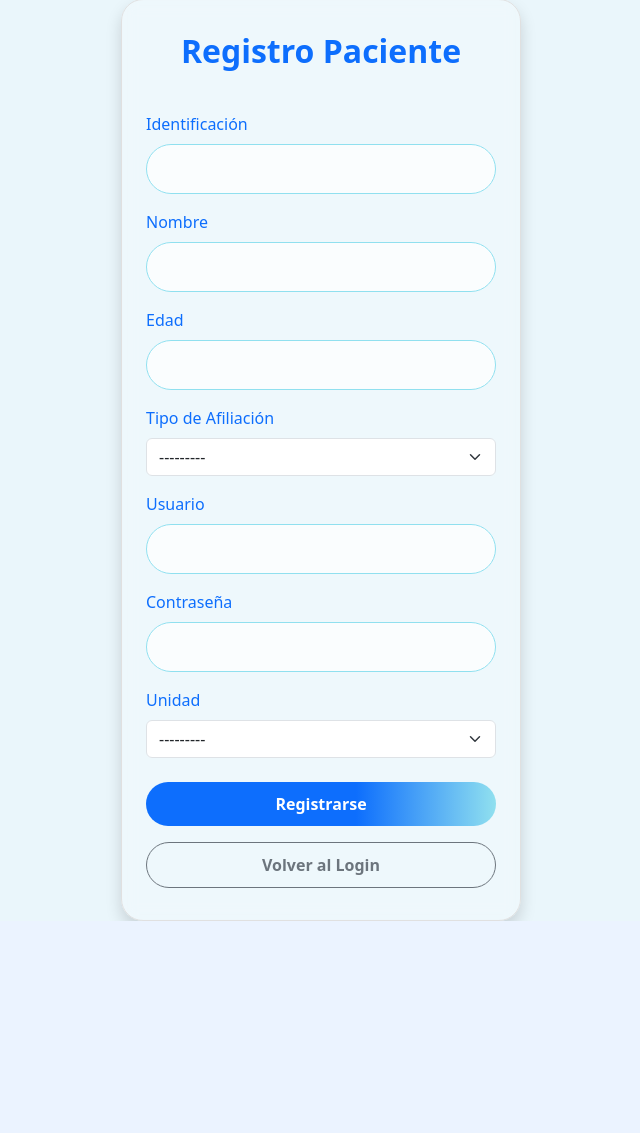
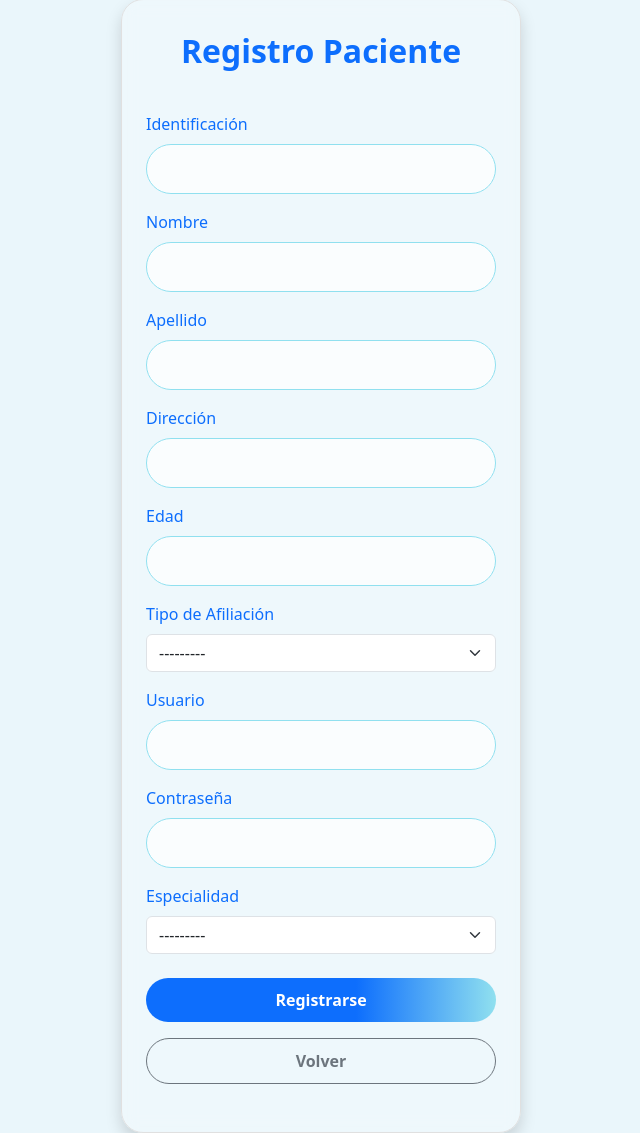
Before and after one commit to Eliasovalle22/eps_salud, a Django app: page /registro/paciente/ in a window 1280 px wide. Shown: the part 105-1238 px from the top of the page, without its empty margins (319-959 px from the left). Before the commit the page ends 1026 px from the top, so only its background shows below. Run offline with Django 5.2, Linux system fonts and the light colour scheme; data that the repository does not hold is empty.

Commit message:
Modificación de Vista medico paciente

```diff
--- a/core/forms.py
+++ b/core/forms.py
@@ -14,13 +14,14 @@ class MedicoRegistroForm(forms.ModelForm):
 
     class Meta:
         model = Medico
-        fields = ['nombre', 'especialidad', 'jornada','username', 'password', 'unidad']
+        fields = ['nombre', 'direccion', 'telefono', 'especialidad', 'jornada','username', 'password']
         widgets = {
             'nombre': forms.TextInput(attrs={'class': 'form-control'}),
+            'direccion': forms.TextInput(attrs={'class': 'form-control'}),
+            'telefono': forms.TextInput(attrs={'class': 'form-control'}),
             'especialidad': forms.Select(attrs={'class': 'form-select'}),
             'jornada': forms.Select(attrs={'class': 'form-select'}),
             'username': forms.TextInput(attrs={'class': 'form-control'}),
-            'unidad': forms.Select(attrs={'class': 'form-select'}),
         }
 
 
@@ -30,14 +31,16 @@ class PacienteRegistroForm(forms.ModelForm):
 
     class Meta:
         model = Paciente
-        fields = ['identificacion', 'nombre', 'edad','tipo_afiliacion', 'username', 'password', 'unidad']
+        fields = ['identificacion', 'nombre', 'apellido', 'direccion', 'edad','tipo_afiliacion', 'username', 'password', 'especialidad']
         widgets = {
             'identificacion': forms.TextInput(attrs={'class': 'form-control'}),
             'nombre': forms.TextInput(attrs={'class': 'form-control'}),
+            'apellido': forms.TextInput(attrs={'class': 'form-control'}),
+            'direccion': forms.TextInput(attrs={'class': 'form-control'}),
             'edad': forms.NumberInput(attrs={'class': 'form-control'}),
             'tipo_afiliacion': forms.Select(attrs={'class': 'form-select'}),
             'username': forms.TextInput(attrs={'class': 'form-control'}),
-            'unidad': forms.Select(attrs={'class': 'form-select'}),
+            'especialidad': forms.Select(attrs={'class': 'form-select'}),
         }
 
 
--- a/core/templates/core/cancelar_cita.html
+++ b/core/templates/core/cancelar_cita.html
@@ -7,7 +7,7 @@
         <h2 class="mt-3 mb-4 fw-bold text-danger">¿Está seguro que desea cancelar esta cita?</h2>
         <form method="post">
             {% csrf_token %}
-            <button type="submit" class="btn btn-danger w-100 mb-2">Cancelar</button>
+            <button type="submit" class="btn btn-danger w-100 mb-2">Si</button>
             <a href="{% url 'citas_paciente' %}" class="btn btn-outline-secondary w-100">Volver</a>
         </form>
     </div>
--- a/core/templates/core/citas_paciente.html
+++ b/core/templates/core/citas_paciente.html
@@ -9,8 +9,8 @@
             <small class="text-light" style="font-size: 1.35rem;">
                 <p class="mb-1 text-dark">Recuerda que puedes cancelar o reprogramar tus citas desde aquí.</p>
                 <span class="text-dark" style="font-size: 1.45rem;">
-                    Paciente: <strong style="font-size: 1.65rem;">{{ paciente.nombre }}</strong><br>
-                    Unidad: <strong style="font-size: 1.65rem;">{{ paciente.unidad.nombre }}</strong>
+                    Paciente: <strong style="font-size: 1.65rem;">{{ paciente.nombre }} {{ paciente.apellido }}</strong><br>
+                    Especialidad: <strong style="font-size: 1.65rem;">{{ paciente.get_especialidad_display }}</strong>
                 </span>
             </small>
         </div>
@@ -35,7 +35,6 @@
                         <th>Hora</th>
                         <th>Médico</th>
                         <th>Especialidad</th>
-                        <th>Unidad</th>
                         <th>Motivo</th>
                         <th>Estado</th>
                         <th style="min-width: 260px;">Acciones</th>
@@ -48,7 +47,6 @@
                         <td>{{ cita.hora }}</td>
                         <td>{{ cita.medico.nombre }}</td>
                         <td>{{ cita.medico.get_especialidad_display }}</td>
-                        <td>{{ cita.unidad.nombre }}</td>
                         <td>{{ cita.motivo }}</td>
                         <td>
                             {% if cita.estado == 'pendiente' or cita.estado == 'P' %}
--- a/core/templates/core/detalle_cita_paciente.html
+++ b/core/templates/core/detalle_cita_paciente.html
@@ -10,7 +10,7 @@
         <p><strong>Motivo:</strong> {{ cita.motivo }}</p>
         <p><strong>Estado:</strong>
             <span
-                class="badge {% if cita.estado == 'pendiente' %}bg-warning text-dark{% elif cita.estado == 'realizada' %}bg-success{% else %}bg-secondary{% endif %} px-3 py-2 fs-6">
+                class="rounded-pill bg-success px-3 py-2 fs-6 shadow-sm badge {% if cita.estado == 'pendiente' %}bg-warning text-dark{% elif cita.estado == 'realizada' %}bg-success{% else %}bg-secondary{% endif %} px-3 py-2 fs-6">
                 {{ cita.get_estado_display }}
             </span>
         </p>
--- a/core/templates/core/paciente_registro.html
+++ b/core/templates/core/paciente_registro.html
@@ -21,6 +21,20 @@
         {{ form.nombre }}
         {% if form.nombre.errors %}
         <div class="text-danger small">{{ form.nombre.errors }}</div>
+        {% endif %}
+      </div>
+      <div class="mb-3">
+        <label for="{{ form.apellido.id_for_label }}" class="form-label">Apellido</label>
+        {{ form.apellido }}
+        {% if form.apellido.errors %}
+        <div class="text-danger small">{{ form.apellido.errors }}</div>
+        {% endif %}
+      </div>
+      <div class="mb-3">
+        <label for="{{ form.direccion.id_for_label }}" class="form-label">Dirección</label>
+        {{ form.direccion }}
+        {% if form.direccion.errors %}
+        <div class="text-danger small">{{ form.direccion.errors }}</div>
         {% endif %}
       </div>
       <div class="mb-3">
@@ -52,14 +66,15 @@
         {% endif %}
       </div>
       <div class="mb-3">
-        <label for="{{ form.unidad.id_for_label }}" class="form-label">Unidad</label>
-        {{ form.unidad }}
-        {% if form.unidad.errors %}
-        <div class="text-danger small">{{ form.unidad.errors }}</div>
-        {% endif %}
-      </div>
+        <div class="mb-3">
+          <label for="{{ form.especialidad.id_for_label }}" class="form-label">Especialidad</label>
+          {{ form.especialidad }}
+          {% if form.especialidad.errors %}
+          <div class="text-danger small">{{ form.especialidad.errors }}</div>
+          {% endif %}
+        </div>
       <button class="btn btn-primary w-100 mt-2" type="submit">Registrarse</button>
-      <a href="{% url 'login' %}" class="btn btn-outline-secondary w-100 mt-2">Volver al Login</a>
+      <a href="{% url 'login' %}" class="btn btn-outline-secondary w-100 mt-2">Volver</a>
     </form>
   </div>
 </div>
--- a/core/templates/core/resultado_pdf.html
+++ b/core/templates/core/resultado_pdf.html
@@ -13,8 +13,9 @@
 </head>
 <body>
     <h2>Resultado de Consulta</h2>
-    <p><strong>Paciente:</strong> {{ cita.paciente.nombre }}</p>
+    <p><strong>Paciente:</strong> {{ cita.paciente.nombre }} {{ cita.paciente.apellido }}</p>
     <p><strong>Médico:</strong> {{ cita.medico.nombre }}</p>
+    <p><strong>Especialidad:</strong> {{ cita.medico.get_especialidad_display }}</p>
     <p><strong>Fecha:</strong> {{ cita.fecha }}</p>
     <p><strong>Hora:</strong> {{ cita.hora }}</p>
     <p><strong>Motivo:</strong> {{ cita.motivo }}</p>
--- a/core/templates/core/ver_consulta.html
+++ b/core/templates/core/ver_consulta.html
@@ -14,9 +14,9 @@
             <div class="mb-3">
                 <label for="estado" class="form-label"><strong>Estado de la cita:</strong></label>
                 <select name="estado" id="estado" class="form-select">
-                    <option value="P" {% if cita.estado=="P" %}selected{% endif %}>Pendiente</option>
-                    <option value="C" {% if cita.estado=="C" %}selected{% endif %}>Confirmada</option>
-                    <option value="A" {% if cita.estado=="A" %}selected{% endif %}>Anulada</option>
+                    <option value="P" {% if cita.estado == "P" %}selected{% endif %}>Pendiente</option>
+                    <option value="C" {% if cita.estado == "C" %}selected{% endif %}>Confirmada</option>
+                    <option value="A" {% if cita.estado == "A" %}selected{% endif %}>Anulada</option>
                 </select>
             </div>
             <button type="submit" class="btn btn-primary w-100 mb-2">Actualizar Estado</button>
--- a/core/views.py
+++ b/core/views.py
@@ -31,7 +31,7 @@ def login_view(request):
                 request.session['user_type'] = 'paciente'
                 return redirect('citas_paciente')
 
-            messages.error(request, 'Credenciales incorrectas')
+            messages.error(request, 'Usuario o contraseña incorrectos')
 
     else:
         form = LoginForm()
@@ -73,36 +73,6 @@ def logout_view(request):
     request.session.flush()
     return redirect('login')
 
-# -------------------VISTA MEDICO HOME-------------------------
-
-
-# def citas_medico(request):
-#     if request.session.get('user_type') != 'medico':
-#         return redirect('login')
-
-#     medico_id = request.session.get('user_id')
-#     medico = Medico.objects.get(id=medico_id)
-#     citas = Cita.objects.filter(
-#         medico__id=medico_id
-#     ).order_by('-fecha', 'hora')
-
-#     return render(request, 'core/citas_medico.html', {
-#         'citas': citas,
-#         'medico': medico,
-#     })
-
-
-# -------------------VISTA PACIENTE HOME-------------------------
-# def citas_paciente(request):
-#     if request.session.get('user_type') != 'paciente':
-#         return redirect('login')
-
-#     paciente_id = request.session.get('user_id')
-#     paciente = Paciente.objects.get(id=paciente_id)
-#     citas = Cita.objects.filter(paciente=paciente)
-
-#     return render(request, 'core/citas_paciente.html', {'citas': citas})
-
 
 # -------------------VISTA AGENDAR CITA-------------------------
 def agendar_cita(request):
@@ -127,7 +97,7 @@ def agendar_cita(request):
                     request, 'El médico ya tiene 10 citas para ese día.')
             else:
                 cita.paciente = paciente
-                cita.unidad = medico.unidad
+                cita.especialidad = medico.especialidad
                 cita.estado = 'P'
                 cita.save()
                 messages.success(request, 'Cita agendada correctamente.')
@@ -179,7 +149,7 @@ def ver_consulta(request, cita_id):
                 cita.estado = 'C'  # Cambia el estado a Confirmada al crear consulta
                 cita.save()
                 messages.success(request, 'Consulta registrada correctamente.')
-                return redirect('ver_consulta', cita_id=cita.id)
+                return redirect('citas_medico')
         else:
             form = ConsultaForm()
         return render(request, 'core/crear_consulta.html', {'cita': cita, 'form': form})
@@ -218,15 +188,28 @@ def citas_medico(request):
 
     medico_id = request.session.get('user_id')
     medico = Medico.objects.get(id=medico_id)
-    hoy = date.today()
-    citas_list = Cita.objects.filter(medico=medico, fecha=hoy).order_by('hora')
+
+    # Filtro por fecha
+    fecha = request.GET.get('fecha')
+    if fecha:
+        citas_list = Cita.objects.filter(
+            medico=medico, fecha=fecha).order_by('hora')
+    else:
+        from datetime import date
+        hoy = date.today()
+        citas_list = Cita.objects.filter(
+            medico=medico, fecha=hoy).order_by('hora')
+
     paginator = Paginator(citas_list, 5)
     page_number = request.GET.get('page')
     citas = paginator.get_page(page_number)
 
+    # Pasa la fecha seleccionada y el día de hoy al template
     return render(request, 'core/citas_medico.html', {
         'citas': citas,
         'medico': medico,
+        'fecha_seleccionada': fecha,
+        'hoy': fecha if fecha else hoy,
     })
 
 
```
Also changed, not shown: core/models.py (+17 -2 lines), core/templates/core/citas_medico.html (+12 -6 lines), core/templates/core/medico_registro.html (+15 -8 lines), core/migrations/0004_medico_direccion_medico_telefono.py (added), core/migrations/0005_alter_medico_direccion_alter_medico_telefono.py (added), core/migrations/0006_remove_medico_unidad.py (added), core/migrations/0007_remove_paciente_unidad_paciente_apellido_and_more.py (added), core/migrations/0008_alter_paciente_apellido.py (added), core/migrations/0009_paciente_medico_asociado_alter_paciente_especialidad.py (added).
